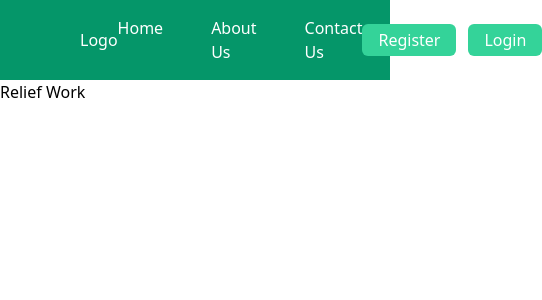
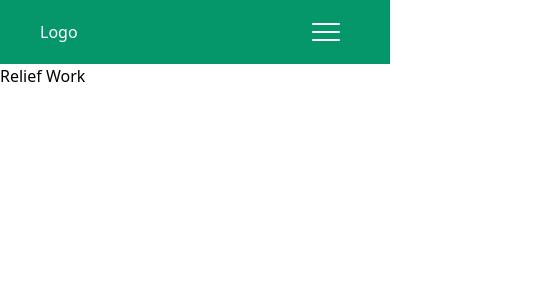
Before and after one commit to HelloTanvir/relief-work, a Next.js app: page / in a window 390 px wide. Shown: the top 300 px of the page, 542 px wide, since content can reach past the window. Built offline with nearby package versions, Linux system fonts and the light colour scheme.

Commit message:
responsiveness added on header

```diff
--- a/package.json
+++ b/package.json
@@ -12,6 +12,7 @@
     "@hookform/resolvers": "^2.8.3",
     "@reduxjs/toolkit": "^1.6.2",
     "axios": "^0.24.0",
+    "hamburger-react": "^2.4.1",
     "next": "12.0.3",
     "react": "17.0.2",
     "react-dom": "17.0.2",
--- a/src/components/Header.tsx
+++ b/src/components/Header.tsx
@@ -1,29 +1,53 @@
+import { Turn as Hamburger } from 'hamburger-react';
 import Link from 'next/link';
+import { useState } from 'react';
 
-const Header = () => (
-    <header className="flex items-center justify-between px-20 py-4 text-white bg-green-600">
-        {/* logo */}
-        <div>
+const Header = () => {
+    const [open, setOpen] = useState(false);
+
+    return (
+        <header className="flex flex-col px-10 py-2 text-white transition-all duration-700 bg-green-600 md:items-center md:justify-between md:flex-row md:px-20 md:py-4">
+            {/* logo and menu bar (on small device) */}
+            <div className="flex items-center justify-between flex-1 md:flex-none">
                 <Link href="/">Logo</Link>
+
+                {/* hamburger */}
+                <div className="md:hidden">
+                    <Hamburger
+                        toggled={open}
+                        toggle={setOpen}
+                        direction="right"
+                        rounded
+                        size={28}
+                    />
+                </div>
             </div>
 
             {/* tabs/navigations */}
-        <nav className="flex gap-12">
-            <span className="transition-all duration-300 hover:text-gray-200 hover:underline">
+            <nav
+                className={`${
+                    open ? 'flex' : 'hidden'
+                } flex-col items-center gap-2 mt-2 md:gap-12 md:flex-row md:mt-0`}
+            >
+                <span className="w-full py-1 text-center transition-all duration-300 bg-green-500 md:py-0 md:w-auto md:bg-transparent hover:text-gray-200 hover:underline">
                     <Link href="/">Home</Link>
                 </span>
 
-            <span className="transition-all duration-300 hover:text-gray-200 hover:underline">
+                <span className="w-full py-1 text-center transition-all duration-300 bg-green-500 md:py-0 md:w-auto md:bg-transparent hover:text-gray-200 hover:underline">
                     <Link href="/about-us">About Us</Link>
                 </span>
 
-            <span className="transition-all duration-300 hover:text-gray-200 hover:underline">
+                <span className="w-full py-1 text-center transition-all duration-300 bg-green-500 md:py-0 md:w-auto md:bg-transparent hover:text-gray-200 hover:underline">
                     <Link href="/contact-us">Contact Us</Link>
                 </span>
             </nav>
 
             {/* buttons */}
-        <div className="flex gap-3">
+            <div
+                className={`${
+                    open ? 'flex' : 'hidden'
+                } justify-center gap-5 pb-4 mt-4 md:gap-3 md:mt-0 md:pb-0`}
+            >
                 {/* btn-register */}
                 <Link href="/organization-info" passHref>
                     <button
@@ -46,5 +70,6 @@ const Header = () => (
             </div>
         </header>
     );
+};
 
 export default Header;
```
Also changed, not shown: 1 other file (tests, documents, lock files or other folders). Lines whose indentation alone changed are shown as unchanged.
